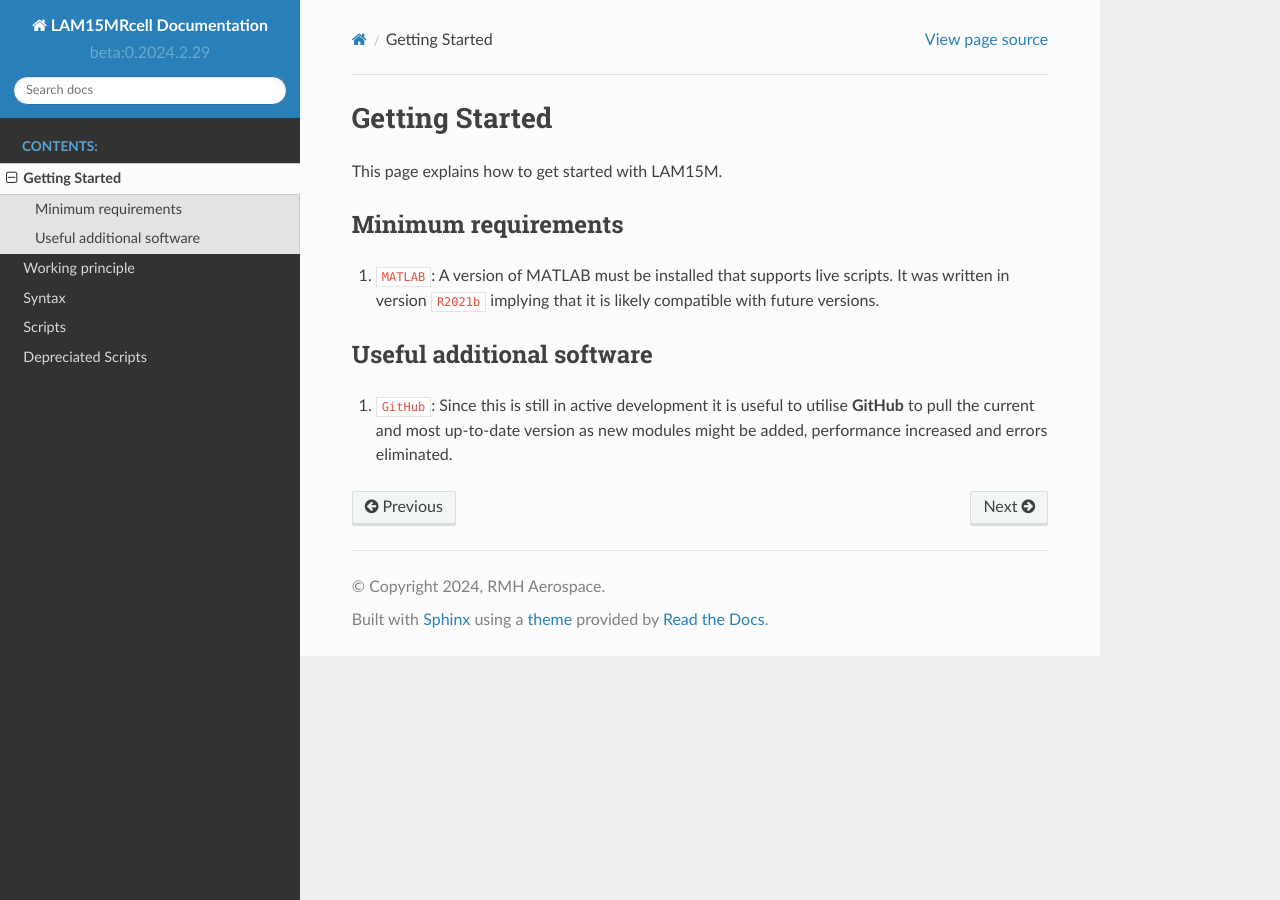
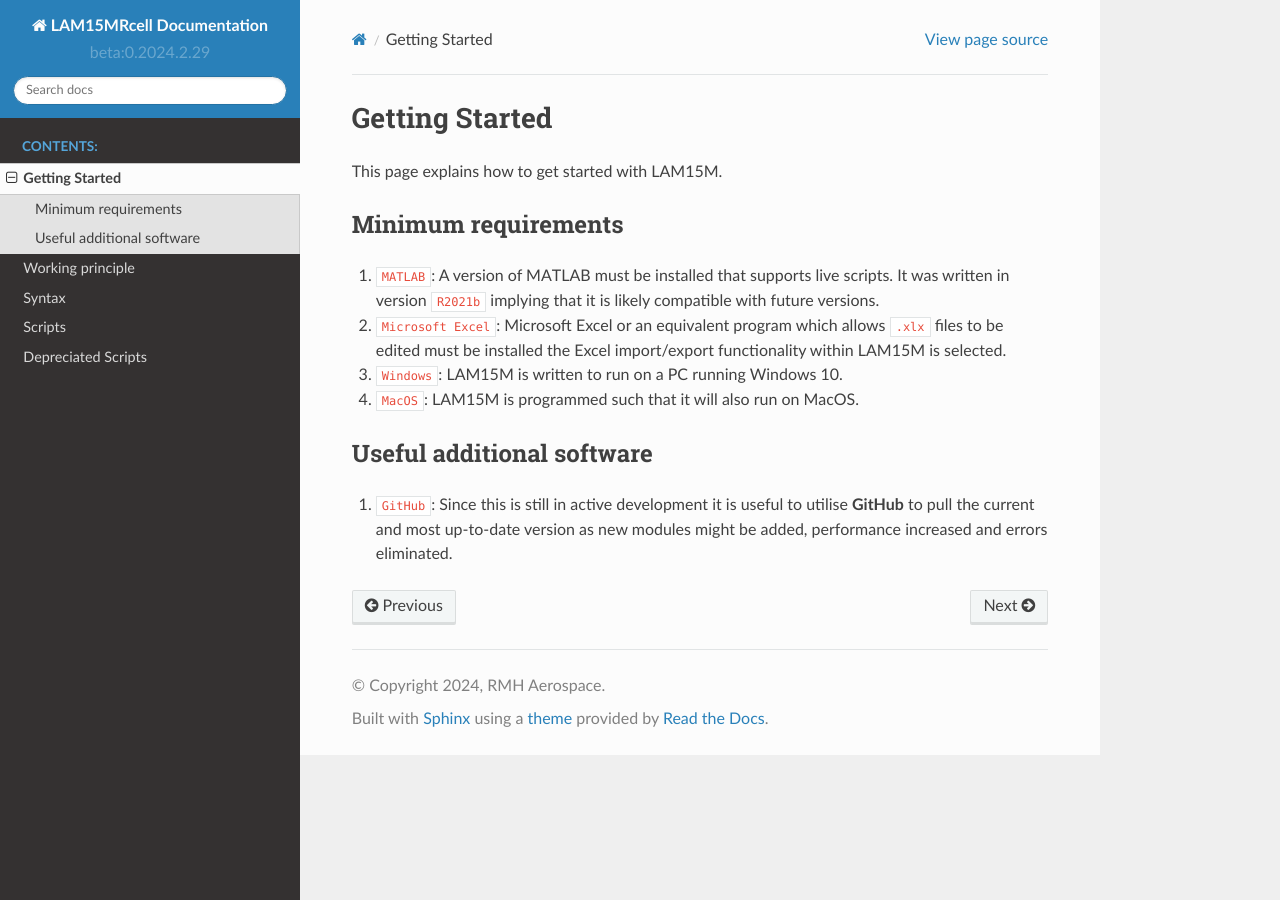
Before and after one commit to aq18507/LAM15Mdocs, a Sphinx documentation site: the page built from doc/Getting_Started.rst, in a window 1280 px wide. Built offline with Sphinx 7.4.7 and the Read the Docs theme 2.0.0, drawn with Linux system fonts in a browser that asks for light colours.

Commit message:
autocommit: v01.02-2024-02-29@ 9:22:32

```diff
--- a/doc/Getting_Started.rst
+++ b/doc/Getting_Started.rst
@@ -7,6 +7,11 @@ Minimum requirements
 ++++++++++++++++++++
 
 #. ``MATLAB``: A version of MATLAB must be installed that supports live scripts. It was written in version ``R2021b`` implying that it is likely compatible with future versions.
+#. ``Microsoft Excel``: Microsoft Excel or an equivalent program which allows ``.xlx`` files to be edited must be installed the Excel import/export functionality within LAM15M is selected.
+#. ``Windows``: LAM15M is written to run on a PC running Windows 10.
+#. ``MacOS``: LAM15M is programmed such that it will also run on MacOS.
+
+
 
 Useful additional software
 ++++++++++++++++++++++++++
```
